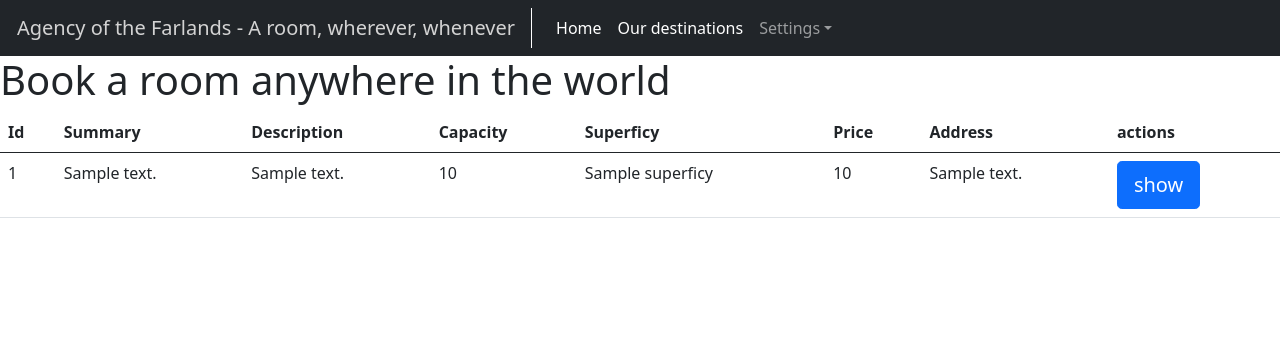
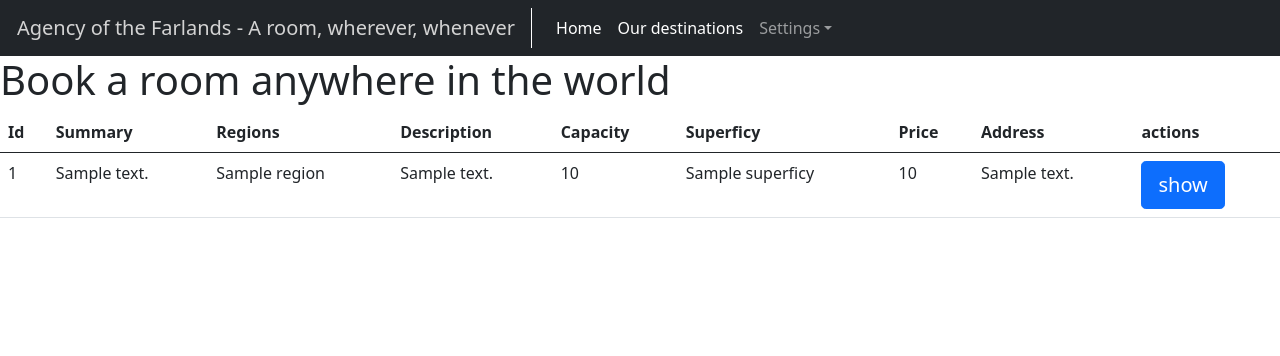
Before and after one commit to Hugo-Carbiener/AgVoy, a Symfony app: template agvoy-app/templates/room/index.html.twig in a window 1280 px wide. Shown: the top 356 px of the page. Run offline with Twig, Linux system fonts and the light colour scheme; the template is opened without the code that fills it: most values are stand-ins (such as "Sample title", 1, 10 or a date in 2020); some libraries are stand-ins or nearby versions.

Commit message:
Add regions to room index and show

```diff
--- a/agvoy-app/src/Form/Room1Type.php
+++ b/agvoy-app/src/Form/Room1Type.php
@@ -6,8 +6,8 @@ use App\Entity\Room;
 use Symfony\Component\Form\AbstractType;
 use Symfony\Component\Form\FormBuilderInterface;
 use Symfony\Component\OptionsResolver\OptionsResolver;
+use Symfony\Component\Form\Extension\Core\Type\TextType;
 use Vich\UploaderBundle\Form\Type\VichImageType;
-use Symfony\Component\Form\Extension\Core\Type\TextType;
 
 class Room1Type extends AbstractType
 {
@@ -23,7 +23,7 @@ class Room1Type extends AbstractType
             ->add('owner')
             ->add('region')
             ->add('imageName', TextType::class,  ['disabled' => true])
-            ->add('imageFile', VichImageType::class, ['required' => false]);;
+            ->add('imageFile', VichImageType::class, ['required' => false]);
     }
 
     public function configureOptions(OptionsResolver $resolver)
--- a/agvoy-app/templates/owner_room/index.html.twig
+++ b/agvoy-app/templates/owner_room/index.html.twig
@@ -10,6 +10,7 @@
 			<tr>
 				<th>Id</th>
 				<th>Summary</th>
+				<th>Regions</th>
 				<th>Description</th>
 				<th>Capacity</th>
 				<th>Superficy</th>
@@ -23,6 +24,11 @@
 				<tr>
 					<td>{{ room.id }}</td>
 					<td>{{ room.summary }}</td>
+					<td>
+						{% for region in room.region %}
+							{{region.name}}
+						{% endfor %}
+					</td>
 					<td>{{ room.description }}</td>
 					<td>{{ room.capacity }}</td>
 					<td>{{ room.superficy }}</td>
--- a/agvoy-app/templates/room/index.html.twig
+++ b/agvoy-app/templates/room/index.html.twig
@@ -9,12 +9,14 @@
 			<tr>
 				<th>Id</th>
 				<th>Summary</th>
+				<th>Regions</th>
 				<th>Description</th>
 				<th>Capacity</th>
 				<th>Superficy</th>
 				<th>Price</th>
 				<th>Address</th>
 				<th>actions</th>
+				<!--<th>Image</th>-->
 			</tr>
 		</thead>
 		<tbody>
@@ -22,6 +24,11 @@
 				<tr>
 					<td>{{ room.id }}</td>
 					<td>{{ room.summary }}</td>
+					<td>
+						{% for region in room.region %}
+							{{region.name}}
+						{% endfor %}
+					</td>
 					<td>{{ room.description }}</td>
 					<td>{{ room.capacity }}</td>
 					<td>{{ room.superficy }}</td>
@@ -33,11 +40,11 @@
 						</a>
 					</td>
 				</tr>
-			{% else %}
-				<tr>
-					<td colspan="8">no records found</td>
-				</tr>
-			{% endfor %}
+			</tbody>
 		</tbody>
-	</table>
-{% endblock %}
+	</tr>
+{% else %}
+	<tr>
+		<td colspan="8">no records found</td>
+	</tr>
+{% endfor %}</tbody></table>{% endblock %}
```
Also changed, not shown: agvoy-app/templates/owner_room/show.html.twig (+8 -0 lines), agvoy-app/templates/room/show.html.twig (+8 -0 lines), agvoy-app/public/images/rooms/defeat.png (added).
